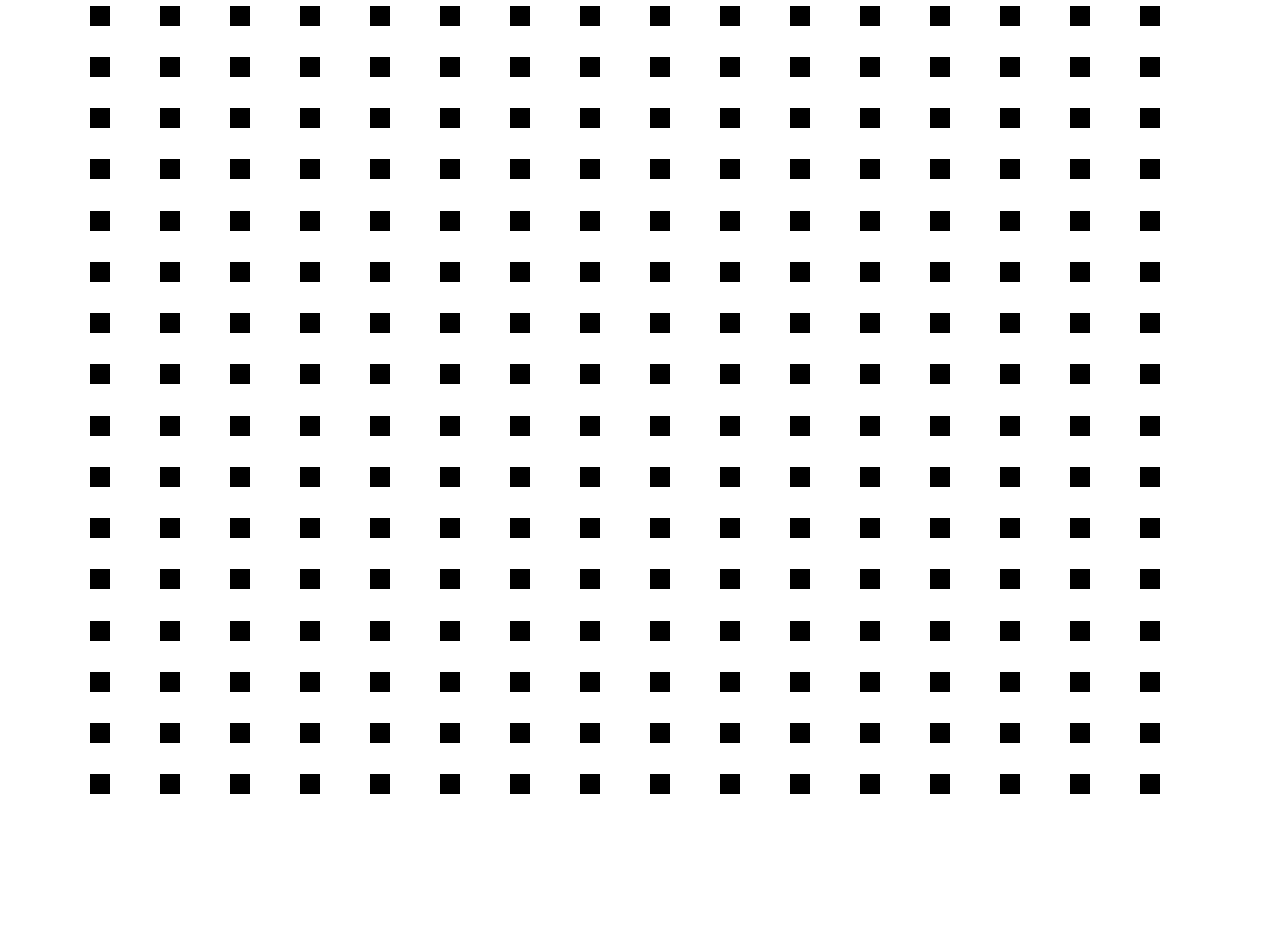
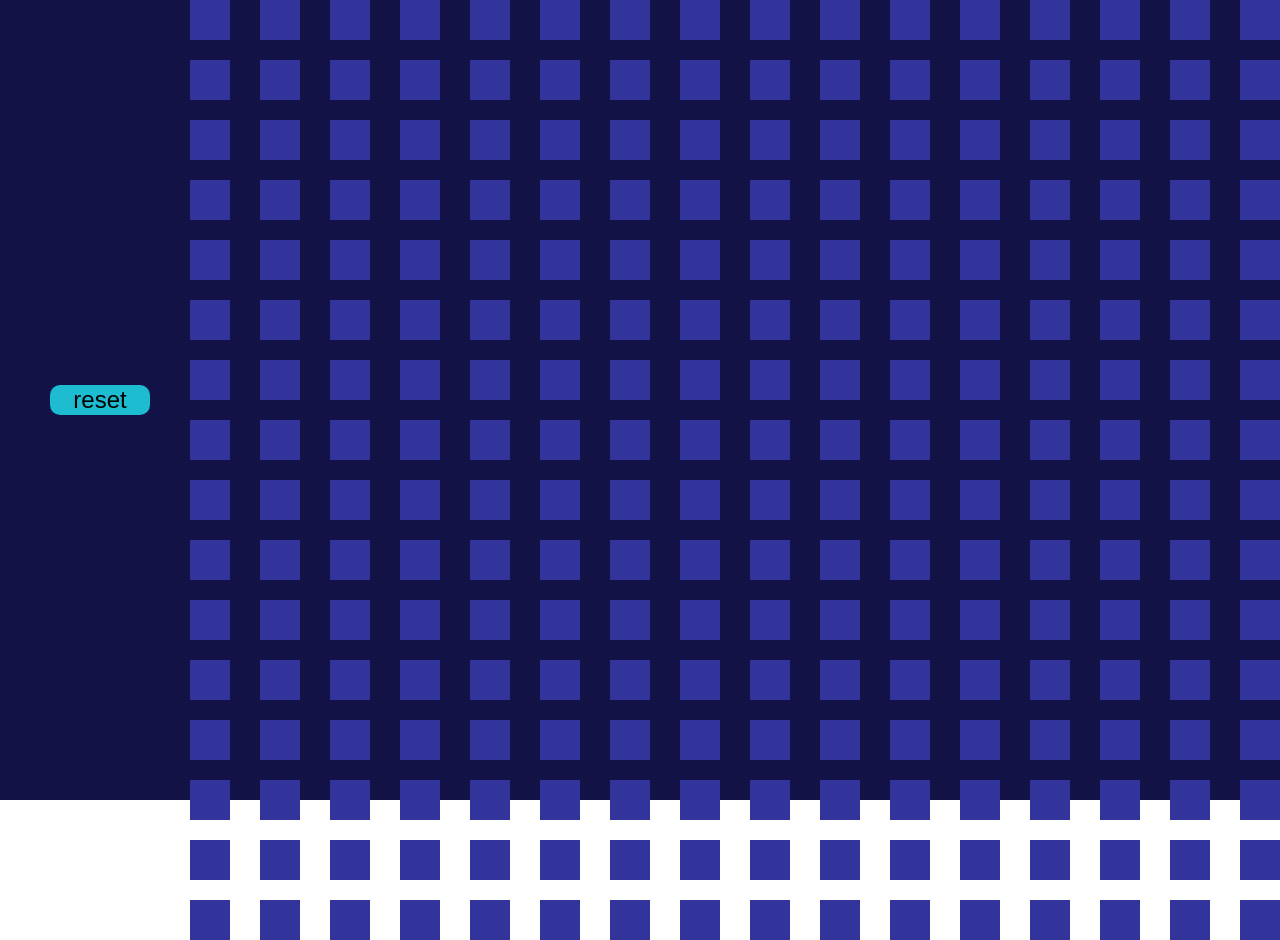
Before and after one commit to Saad05-dev/Etch-a-Sketch, a plain HTML site: page index.html in a window 1280 px wide. Before the commit the page ends 800 px from the top, so only its background shows below. Drawn offline with Linux system fonts and the light colour scheme.

Commit message:
Etch-a-Sketch

```diff
--- a/index.js
+++ b/index.js
@@ -1,11 +1,33 @@
 const container = document.createElement("div");
 container.classList.add("container");
-container.setAttribute("style","width: 100%;height: 100%;display: grid;grid-template-columns: repeat(16,50px);gap: 20px;margin: auto;justify-content: center;align-items: center");
+container.setAttribute("style","width: 100%;height: 100%;display: flex;gap: 50px;background-color: rgb(18, 18, 70)");
 document.body.appendChild(container);
 
+//button for reset
+const button = document.createElement("button");
+button.textContent = "reset";
+button.setAttribute("style","width: 100px;height: 30px;font-size: 24px;border: none;border-radius: 10px;background-color: rgb(29, 188, 209);align-self: center;margin-left: 50px");
+container.appendChild(button);
+
+//game squares
+const divContainer = document.createElement("div");
+divContainer.classList.add("container");
+divContainer.setAttribute("style","width: 70%;height: 100%;display: grid;grid-template-columns: repeat(16,50px);gap: 20px;margin: auto;justify-content: center;align-items: center");
+container.appendChild(divContainer);
 for (i = 0 ; i < 256; i ++)
 {
     let rows = document.createElement("div");
-    rows.setAttribute("style","background-color: black;width: 20px;height: 20px");
-    container.appendChild(rows);
+    rows.setAttribute("style","background-color: rgb(51, 51, 156);width: 40px;height: 40px;");
+    rows.classList.add("square");
+    rows.addEventListener("mouseover",function(){
+        rows.style.backgroundColor = "rgb(201, 91, 91)";
+    });
+    divContainer.appendChild(rows);
 }
+//button for resetting the game
+button.addEventListener("click", function() {
+    const squares = document.querySelectorAll(".square");
+    squares.forEach(function(square) {
+        square.style.backgroundColor = "rgb(51, 51, 156)";
+    });
+});
```
Also changed, not shown: index.html (+0 -2 lines).
